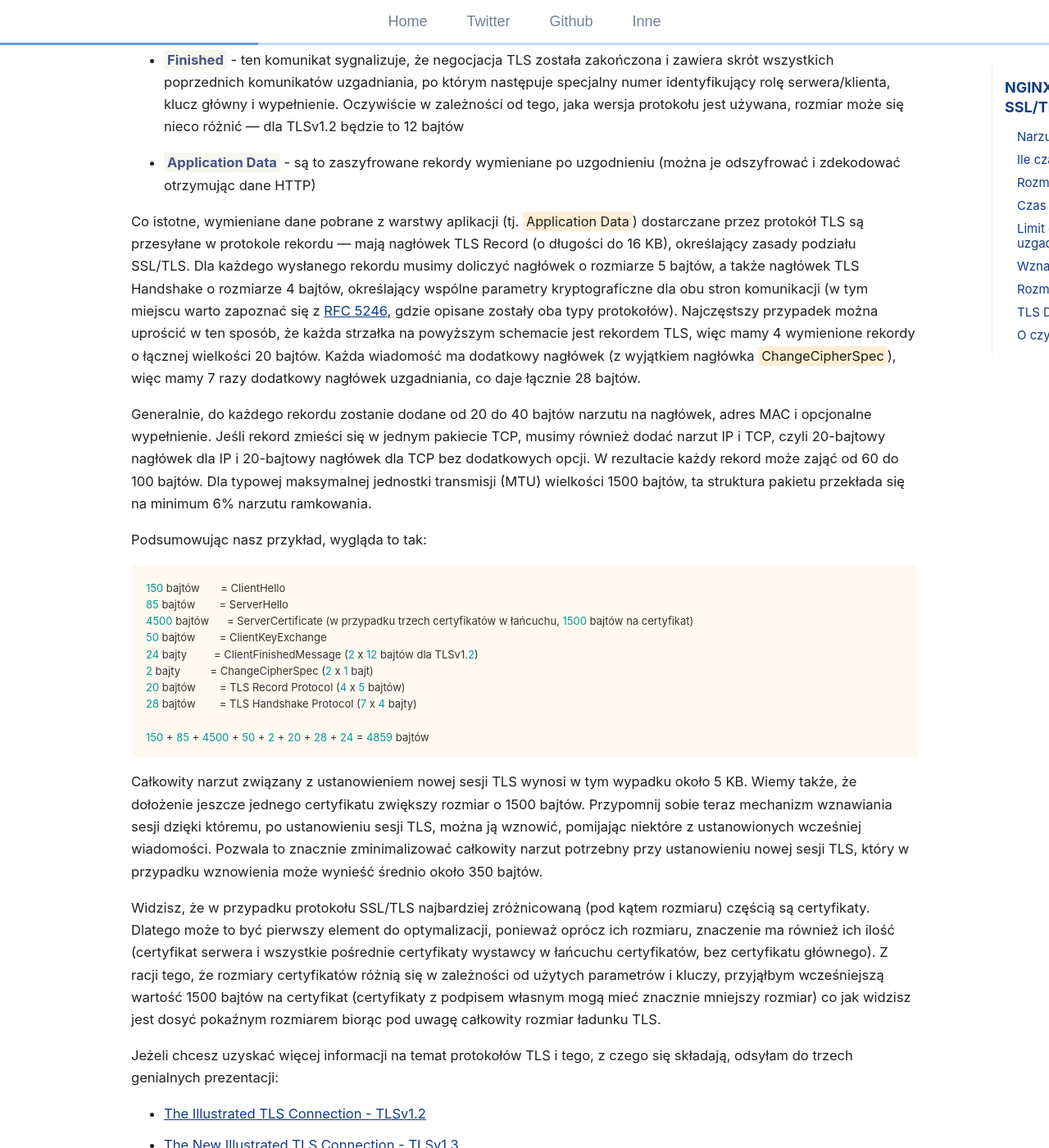
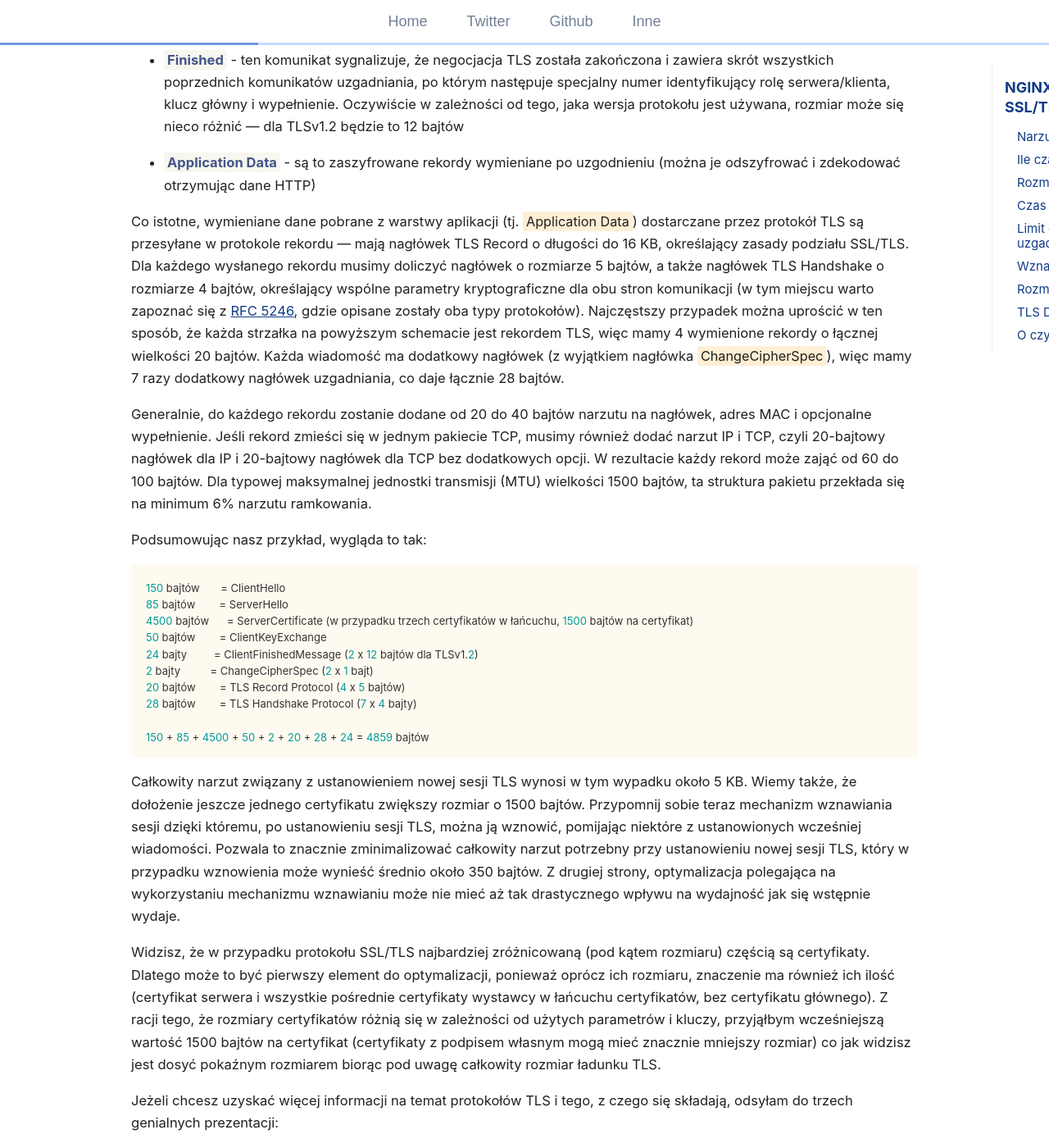
Before and after one commit to git04112019/trimstray.github.io, a Jekyll site: the page built from _posts/2019-07-21-nginx-optymalizacja_sesji_ssl-tls.md, in a window 1280 px wide and 1400 px high, scrolled down 8472 px. Shown: the whole window at 82% size. Built offline with Jekyll 4.4.1, drawn with Linux system fonts in a browser that asks for light colours; comment, search, counter and statistics services are not loaded; some of the changed text lies outside the part shown.

````diff
--- a/_posts/2019-07-21-nginx-optymalizacja_sesji_ssl-tls.md
+++ b/_posts/2019-07-21-nginx-optymalizacja_sesji_ssl-tls.md
@@ -134,7 +134,7 @@ Zachęcam Cię jednak, abyś wykorzystał sniffer sieciowy i samemu zbadał cał
 
 - <span class="h-a">Application Data</span> - są to zaszyfrowane rekordy wymieniane po uzgodnieniu (można je odszyfrować i zdekodować otrzymując dane HTTP)
 
-Co istotne, wymieniane dane pobrane z warstwy aplikacji (tj. <span class="h-b">Application Data</span>) dostarczane przez protokół TLS są przesyłane w protokole rekordu — mają nagłówek TLS Record (o długości do 16 KB), określający zasady podziału SSL/TLS. Dla każdego wysłanego rekordu musimy doliczyć nagłówek o rozmiarze 5 bajtów, a także nagłówek TLS Handshake o rozmiarze 4 bajtów, określający wspólne parametry kryptograficzne dla obu stron komunikacji (w tym miejscu warto zapoznać się z [RFC 5246](https://tools.ietf.org/html/rfc5246), gdzie opisane zostały oba typy protokołów). Najczęstszy przypadek można uprościć w ten sposób, że każda strzałka na powyższym schemacie jest rekordem TLS, więc mamy 4 wymienione rekordy o łącznej wielkości 20 bajtów. Każda wiadomość ma dodatkowy nagłówek (z wyjątkiem nagłówka <span class="h-b">ChangeCipherSpec</span>), więc mamy 7 razy dodatkowy nagłówek uzgadniania, co daje łącznie 28 bajtów.
+Co istotne, wymieniane dane pobrane z warstwy aplikacji (tj. <span class="h-b">Application Data</span>) dostarczane przez protokół TLS są przesyłane w protokole rekordu — mają nagłówek TLS Record o długości do 16 KB, określający zasady podziału SSL/TLS. Dla każdego wysłanego rekordu musimy doliczyć nagłówek o rozmiarze 5 bajtów, a także nagłówek TLS Handshake o rozmiarze 4 bajtów, określający wspólne parametry kryptograficzne dla obu stron komunikacji (w tym miejscu warto zapoznać się z [RFC 5246](https://tools.ietf.org/html/rfc5246), gdzie opisane zostały oba typy protokołów). Najczęstszy przypadek można uprościć w ten sposób, że każda strzałka na powyższym schemacie jest rekordem TLS, więc mamy 4 wymienione rekordy o łącznej wielkości 20 bajtów. Każda wiadomość ma dodatkowy nagłówek (z wyjątkiem nagłówka <span class="h-b">ChangeCipherSpec</span>), więc mamy 7 razy dodatkowy nagłówek uzgadniania, co daje łącznie 28 bajtów.
 
 Generalnie, do każdego rekordu zostanie dodane od 20 do 40 bajtów narzutu na nagłówek, adres MAC i opcjonalne wypełnienie. Jeśli rekord zmieści się w jednym pakiecie TCP, musimy również dodać narzut IP i TCP, czyli 20-bajtowy nagłówek dla IP i 20-bajtowy nagłówek dla TCP bez dodatkowych opcji. W rezultacie każdy rekord może zająć od 60 do 100 bajtów. Dla typowej maksymalnej jednostki transmisji (MTU) wielkości 1500 bajtów, ta struktura pakietu przekłada się na minimum 6% narzutu ramkowania.
 
@@ -153,7 +153,7 @@ Podsumowując nasz przykład, wygląda to tak:
 150 + 85 + 4500 + 50 + 2 + 20 + 28 + 24 = 4859 bajtów
 ```
 
-Całkowity narzut związany z ustanowieniem nowej sesji TLS wynosi w tym wypadku około 5 KB. Wiemy także, że dołożenie jeszcze jednego certyfikatu zwiększy rozmiar o 1500 bajtów. Przypomnij sobie teraz mechanizm wznawiania sesji dzięki któremu, po ustanowieniu sesji TLS, można ją wznowić, pomijając niektóre z ustanowionych wcześniej wiadomości. Pozwala to znacznie zminimalizować całkowity narzut potrzebny przy ustanowieniu nowej sesji TLS, który w przypadku wznowienia może wynieść średnio około 350 bajtów.
+Całkowity narzut związany z ustanowieniem nowej sesji TLS wynosi w tym wypadku około 5 KB. Wiemy także, że dołożenie jeszcze jednego certyfikatu zwiększy rozmiar o 1500 bajtów. Przypomnij sobie teraz mechanizm wznawiania sesji dzięki któremu, po ustanowieniu sesji TLS, można ją wznowić, pomijając niektóre z ustanowionych wcześniej wiadomości. Pozwala to znacznie zminimalizować całkowity narzut potrzebny przy ustanowieniu nowej sesji TLS, który w przypadku wznowienia może wynieść średnio około 350 bajtów. Z drugiej strony, optymalizacja polegająca na wykorzystaniu mechanizmu wznawianiu może nie mieć aż tak drastycznego wpływu na wydajność jak się wstępnie wydaje.
 
 Widzisz, że w przypadku protokołu SSL/TLS najbardziej zróżnicowaną (pod kątem rozmiaru) częścią są certyfikaty. Dlatego może to być pierwszy element do optymalizacji, ponieważ oprócz ich rozmiaru, znaczenie ma również ich ilość (certyfikat serwera i wszystkie pośrednie certyfikaty wystawcy w łańcuchu certyfikatów, bez certyfikatu głównego). Z racji tego, że rozmiary certyfikatów różnią się w zależności od użytych parametrów i kluczy, przyjąłbym wcześniejszą wartość 1500 bajtów na certyfikat (certyfikaty z podpisem własnym mogą mieć znacznie mniejszy rozmiar) co jak widzisz jest dosyć pokaźnym rozmiarem biorąc pod uwagę całkowity rozmiar ładunku TLS.
 
````
Also changed, not shown: other parts of _posts/2019-07-21-nginx-optymalizacja_sesji_ssl-tls.md (+5 -6 lines).
